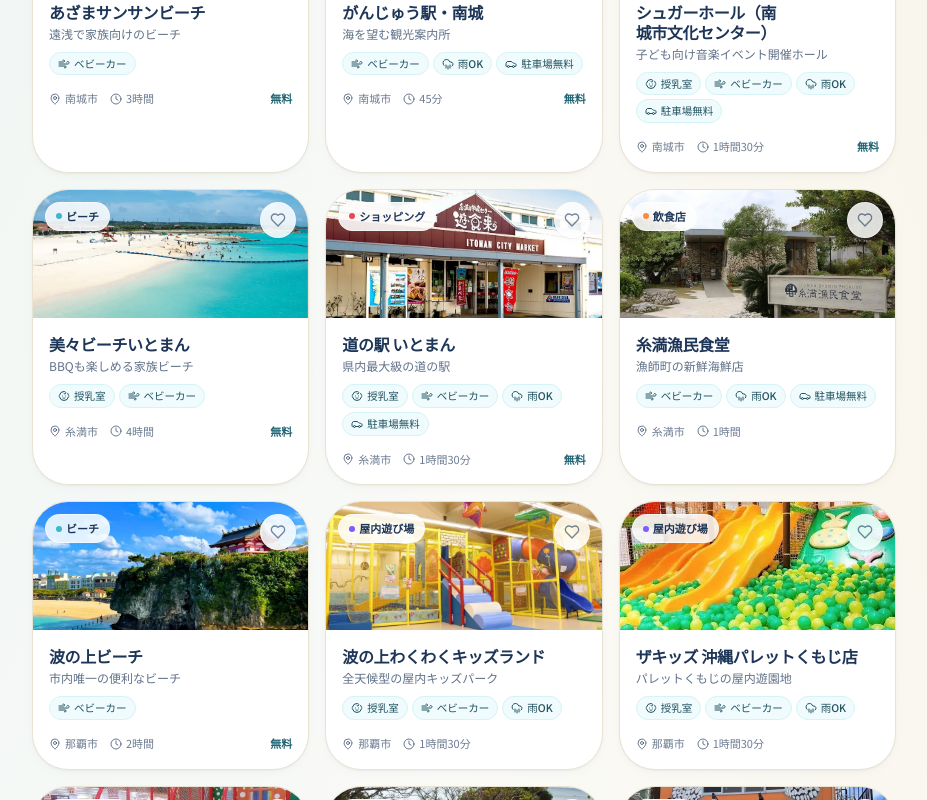
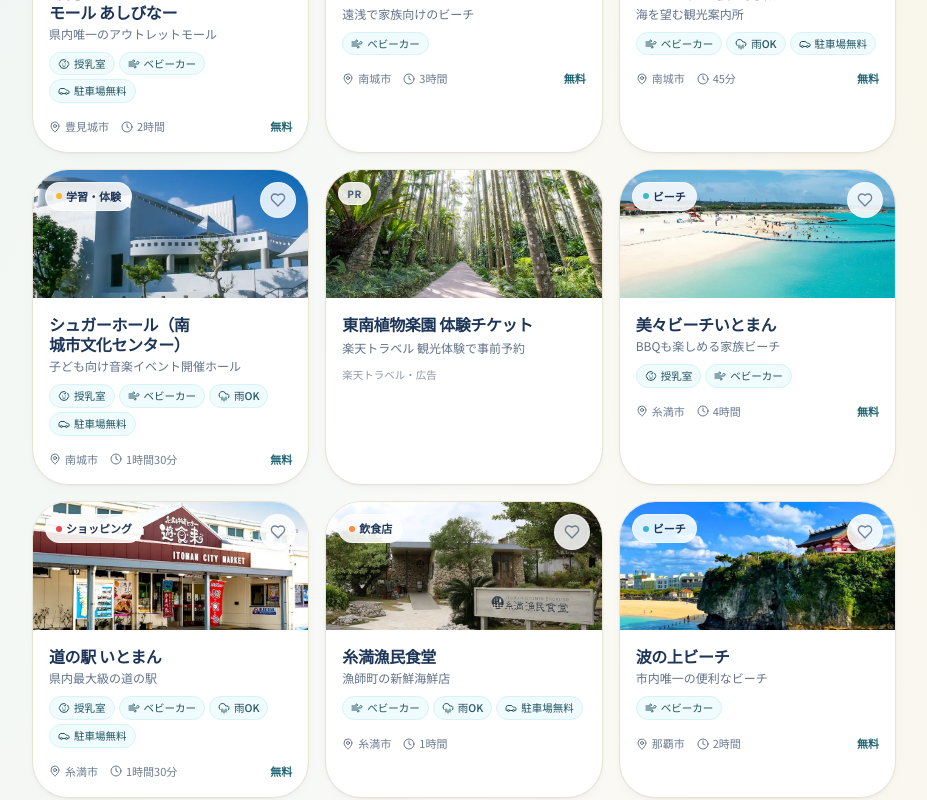
Before and after one commit to oshima0627/uchina-map, a Next.js app: page /spots/age/0/ in a window 1280 px wide. Shown: the part 1360-2160 px from the top of the page, without its empty margins (176-1103 px from the left). Built offline with nearby package versions, Linux system fonts and the light colour scheme.

Commit message:
feat: in-feed affiliate PR cards with unified offer list

```diff
--- a/src/app/page.tsx
+++ b/src/app/page.tsx
@@ -20,6 +20,7 @@ import {
   type LucideIcon,
 } from "lucide-react";
 import { SpotCard } from "@/components/spot-card";
+import { SpotGridWithOffers } from "@/components/ads/spot-grid-with-offers";
 import { HomeSearch } from "@/components/home-search";
 import { JsonLd } from "@/components/json-ld";
 import { pageMetadata, siteJsonLd } from "@/lib/seo";
@@ -466,11 +467,11 @@ export default function HomePage() {
             <ArrowRight className="w-4 h-4" />
           </Link>
         </div>
-        <div className="mt-5 grid grid-cols-1 md:grid-cols-2 lg:grid-cols-3 gap-4">
-          {featuredSpots.map((spot) => (
-            <SpotCard key={spot.id} spot={spot} />
-          ))}
-        </div>
+        <SpotGridWithOffers
+          spots={featuredSpots}
+          className="mt-5 grid grid-cols-1 md:grid-cols-2 lg:grid-cols-3 gap-4"
+          seed="home"
+        />
       </section>
 
       {/* Curated collections */}
--- a/src/app/spots/spots-browser.tsx
+++ b/src/app/spots/spots-browser.tsx
@@ -3,7 +3,7 @@
 import { useMemo, useState } from "react";
 import { useSearchParams, useRouter } from "next/navigation";
 import { Search, X, SlidersHorizontal } from "lucide-react";
-import { SpotCard } from "@/components/spot-card";
+import { SpotGridWithOffers } from "@/components/ads/spot-grid-with-offers";
 import { Button } from "@/components/ui/button";
 import { Badge } from "@/components/ui/badge";
 import { SPOTS } from "@/data/spots";
@@ -185,11 +185,11 @@ export function SpotsBrowser() {
           </p>
         </div>
       ) : (
-        <div className="grid grid-cols-1 md:grid-cols-2 lg:grid-cols-3 gap-4">
-          {filtered.map((spot) => (
-            <SpotCard key={spot.id} spot={spot} />
-          ))}
-        </div>
+        <SpotGridWithOffers
+          spots={filtered}
+          className="grid grid-cols-1 md:grid-cols-2 lg:grid-cols-3 gap-4"
+          seed="spots"
+        />
       )}
     </div>
   );
--- /dev/null
+++ b/src/components/ads/in-feed-offer-card.tsx
@@ -0,0 +1,64 @@
+import type { AffiliateOffer } from "@/data/affiliateOffers";
+import { cn } from "@/lib/utils";
+
+/** SpotCard と同じ見た目の PR カード。モバイル/PC 共通。 */
+export function InFeedOfferCard({
+  offer,
+  className,
+}: {
+  offer: AffiliateOffer;
+  className?: string;
+}) {
+  const isPhoto = offer.provider === "rakuten";
+  return (
+    <div className={cn("relative", className)} data-ad="in-feed-offer" data-offer-id={offer.id}>
+      <a
+        href={offer.href}
+        target="_blank"
+        rel="sponsored nofollow noopener noreferrer"
+        referrerPolicy="no-referrer-when-downgrade"
+        className="group relative block h-full rounded-2xl bg-card border border-border shadow-soft hover:shadow-pop hover:-translate-y-0.5 transition-all overflow-hidden"
+      >
+        <div className="relative h-32 overflow-hidden bg-sand-light">
+          {/* eslint-disable-next-line @next/next/no-img-element -- 広告画像 */}
+          <img
+            src={offer.imageSrc}
+            alt={offer.label}
+            loading="lazy"
+            decoding="async"
+            width={offer.width}
+            height={offer.height}
+            className={cn(
+              "absolute inset-0 w-full h-full transition-transform duration-300 group-hover:scale-105",
+              isPhoto ? "object-cover" : "object-contain p-1",
+            )}
+          />
+          <span className="absolute top-3 left-3 inline-flex items-center px-2 py-0.5 rounded-full glass-strong text-[10px] font-bold tracking-wider text-charcoal/80">
+            PR
+          </span>
+        </div>
+        <div className="p-4 space-y-1.5">
+          <h3 className="font-bold text-charcoal leading-tight text-balance tracking-tight">
+            {offer.label}
+          </h3>
+          <p className="text-xs text-charcoal/70 line-clamp-2">{offer.description}</p>
+          <p className="text-[10.5px] text-charcoal/50 pt-1">
+            {offer.provider === "rakuten" ? "楽天トラベル" : "もしもアフィリエイト"}・広告
+          </p>
+        </div>
+      </a>
+      {offer.impressionSrc && (
+        // eslint-disable-next-line @next/next/no-img-element
+        <img
+          src={offer.impressionSrc}
+          width={1}
+          height={1}
+          alt=""
+          className="absolute h-px w-px opacity-0"
+          loading="lazy"
+          decoding="async"
+        />
+      )}
+    </div>
+  );
+}
--- /dev/null
+++ b/src/components/ads/spot-grid-with-offers.tsx
@@ -0,0 +1,59 @@
+import { Fragment } from "react";
+import { SpotCard } from "@/components/spot-card";
+import { InFeedOfferCard } from "@/components/ads/in-feed-offer-card";
+import { mode, pickOffers } from "@/lib/pick-offers";
+import type { Category, City, Spot } from "@/lib/types";
+
+const EVERY = 4;
+const MAX = 3;
+
+/**
+ * SpotCard グリッドに 4枚ごと1枚（最大3枚）の PR カードを差し込む。
+ * PC右/左レールと同じバナー（inSideRail）は xl 以上で隠して重複表示を避ける。
+ */
+export function SpotGridWithOffers({
+  spots,
+  className,
+  category,
+  city,
+  exclude,
+  seed,
+}: {
+  spots: Spot[];
+  className: string;
+  category?: Category;
+  city?: City;
+  exclude?: string[];
+  seed?: string;
+}) {
+  const slots = Math.min(MAX, Math.floor(spots.length / EVERY));
+  const offers = slots
+    ? pickOffers({
+        category: category ?? mode(spots.map((s) => s.category)),
+        city: city ?? mode(spots.map((s) => s.city)),
+        format: "card",
+        limit: slots,
+        exclude,
+        seed: seed ?? spots.map((s) => s.id).join(","),
+      })
+    : [];
+
+  return (
+    <div className={className}>
+      {spots.map((spot, i) => {
+        const offer = (i + 1) % EVERY === 0 ? offers[(i + 1) / EVERY - 1] : undefined;
+        return (
+          <Fragment key={spot.id}>
+            <SpotCard spot={spot} />
+            {offer && (
+              <InFeedOfferCard
+                offer={offer}
+                className={offer.inSideRail ? "xl:hidden" : undefined}
+              />
+            )}
+          </Fragment>
+        );
+      })}
+    </div>
+  );
+}
--- a/src/components/spot-collection.tsx
+++ b/src/components/spot-collection.tsx
@@ -1,7 +1,7 @@
 import Link from "next/link";
 
 import { JsonLd } from "@/components/json-ld";
-import { SpotCard } from "@/components/spot-card";
+import { SpotGridWithOffers } from "@/components/ads/spot-grid-with-offers";
 import { AdSlot } from "@/components/ads/ad-slot";
 import { ADSENSE_SLOTS } from "@/lib/ads";
 import { SITE_URL, reportMailto, spotUrl } from "@/lib/seo";
@@ -65,11 +65,11 @@ export function SpotCollection({
             式を並べると React がテキストノードの間に <!-- --> を挟んで
             見出しが分断されるため、1本の文字列にしてから渡す。 */}
         <h2 className="text-lg font-bold text-charcoal mb-1">{`掲載スポット一覧（${spots.length}件）`}</h2>
-        <div className="mt-3 grid grid-cols-1 md:grid-cols-2 lg:grid-cols-3 gap-4">
-          {spots.map((spot) => (
-            <SpotCard key={spot.id} spot={spot} />
-          ))}
-        </div>
+        <SpotGridWithOffers
+          spots={spots}
+          className="mt-3 grid grid-cols-1 md:grid-cols-2 lg:grid-cols-3 gap-4"
+          seed={path}
+        />
       </section>
 
       {children}
--- /dev/null
+++ b/src/data/affiliateOffers.ts
@@ -0,0 +1,104 @@
+/**
+ * アフィリエイト広告の統合オファー一覧（楽天 + もしも）。
+ * URL は既存の affiliateLinks.ts / moshimoSideBanners.ts からのみ流用する。
+ * 新しいアフィリエイトURLをここで直接書き足さないこと。
+ */
+import { AFFILIATE_LINKS, type AffiliateSpotId } from "@/data/affiliateLinks";
+import {
+  MOSHIMO_SIDE_LEFT,
+  MOSHIMO_SIDE_RIGHT,
+  type MoshimoSideBanner,
+} from "@/data/moshimoSideBanners";
+import { SPOTS } from "@/data/spots";
+import type { Category, City } from "@/lib/types";
+import { cardImageUrl } from "@/lib/utils";
+
+export type OfferFormat =
+  | "card"
+  | "banner-320x50"
+  | "rect-300x250"
+  | "skyscraper-160x600";
+
+export type AffiliateOffer = {
+  id: string;
+  label: string;
+  description: string;
+  href: string;
+  imageSrc: string;
+  impressionSrc?: string;
+  width: number;
+  height: number;
+  provider: "rakuten" | "moshimo";
+  categories?: Category[];
+  cities?: City[];
+  formats: OfferFormat[];
+  /** PC左右レールにも出ているバナーか */
+  inSideRail?: boolean;
+};
+
+const MOSHIMO_META: Record<
+  string,
+  { description: string; formats: OfferFormat[]; categories?: Category[] }
+> = {
+  "tabirai-activity-160x600": {
+    description: "沖縄の体験・アクティビティをまとめて予約",
+    formats: ["skyscraper-160x600"],
+  },
+  "chanpuru-net-120x600": {
+    description: "沖縄の暮らし・旅の情報サイト",
+    formats: [],
+  },
+  "worldlibrary-personal-gift-160x600": {
+    description: "名入れ絵本など子どもへのギフトに",
+    formats: ["skyscraper-160x600"],
+  },
+  "hilander-250x250": {
+    description: "家族のアウトドア・キャンプ用品",
+    formats: ["card"],
+  },
+};
+
+function fromMoshimo(b: MoshimoSideBanner): AffiliateOffer {
+  const meta = MOSHIMO_META[b.id] ?? { description: "", formats: [] };
+  return {
+    id: `moshimo-${b.id}`,
+    label: b.label,
+    description: meta.description,
+    href: b.href,
+    imageSrc: b.imageSrc,
+    impressionSrc: b.impressionSrc,
+    width: b.width,
+    height: b.height,
+    provider: "moshimo",
+    categories: meta.categories,
+    formats: meta.formats,
+    inSideRail: true,
+  };
+}
+
+const RAKUTEN_OFFERS: AffiliateOffer[] = (
+  Object.keys(AFFILIATE_LINKS) as AffiliateSpotId[]
+).flatMap((spotId) => {
+  const spot = SPOTS.find((s) => s.id === spotId);
+  if (!spot || !spot.imageUrl) return [];
+  return [
+    {
+      id: `rakuten-${spotId}`,
+      label: `${spot.name} 体験チケット`,
+      description: "楽天トラベル 観光体験で事前予約",
+      href: AFFILIATE_LINKS[spotId],
+      imageSrc: cardImageUrl(spot.imageUrl),
+      width: 480,
+      height: 256,
+      provider: "rakuten" as const,
+      categories: [spot.category],
+      cities: [spot.city],
+      formats: ["card"] as OfferFormat[],
+    },
+  ];
+});
+
+export const AFFILIATE_OFFERS: AffiliateOffer[] = [
+  ...RAKUTEN_OFFERS,
+  ...[...MOSHIMO_SIDE_LEFT, ...MOSHIMO_SIDE_RIGHT].map(fromMoshimo),
+];
--- /dev/null
+++ b/src/lib/pick-offers.ts
@@ -0,0 +1,73 @@
+import { AFFILIATE_OFFERS, type AffiliateOffer, type OfferFormat } from "@/data/affiliateOffers";
+import type { Category, City } from "@/lib/types";
+
+/**
+ * 文脈（カテゴリ・市町村）に合うオファーを関連度順に返す。
+ * 一致がなければ沖縄全般のオファーでフォールバック。exclude と結果内で重複排除。
+ * 同点は id の安定ハッシュ + seed で並べ、ビルドごとに結果が揺れないようにする。
+ */
+export function pickOffers({
+  category,
+  city,
+  format = "card",
+  limit = 3,
+  exclude = [],
+  seed = "",
+  offers = AFFILIATE_OFFERS,
+}: {
+  category?: Category;
+  city?: City;
+  format?: OfferFormat;
+  limit?: number;
+  exclude?: string[];
+  seed?: string;
+  offers?: AffiliateOffer[];
+}): AffiliateOffer[] {
+  const excluded = new Set(exclude);
+  const scored = offers
+    .filter((o) => o.formats.includes(format) && !excluded.has(o.id))
+    .map((o) => {
+      let score = 0;
+      if (category && o.categories?.includes(category)) score += 2;
+      if (city && o.cities?.includes(city)) score += 3;
+      // 汎用（沖縄全般）オファーは弱い加点で常に候補に残す
+      if (!o.categories?.length && !o.cities?.length) score += 0.5;
+      return { o, score, tie: hash(seed + o.id) };
+    })
+    .sort((a, b) => b.score - a.score || a.tie - b.tie);
+
+  const out: AffiliateOffer[] = [];
+  const seen = new Set<string>();
+  for (const { o } of scored) {
+    if (seen.has(o.href)) continue;
+    seen.add(o.href);
+    out.push(o);
+    if (out.length >= limit) break;
+  }
+  return out;
+}
+
+function hash(s: string) {
+  let h = 2166136261;
+  for (let i = 0; i < s.length; i++) {
+    h ^= s.charCodeAt(i);
+    h = Math.imul(h, 16777619);
+  }
+  return h >>> 0;
+}
+
+/** 配列の最頻値（一覧ページの文脈推定用） */
+export function mode<T>(values: T[]): T | undefined {
+  const counts = new Map<T, number>();
+  let best: T | undefined;
+  let bestN = 0;
+  for (const v of values) {
+    const n = (counts.get(v) ?? 0) + 1;
+    counts.set(v, n);
+    if (n > bestN) {
+      best = v;
+      bestN = n;
+    }
+  }
+  return best;
+}
```
